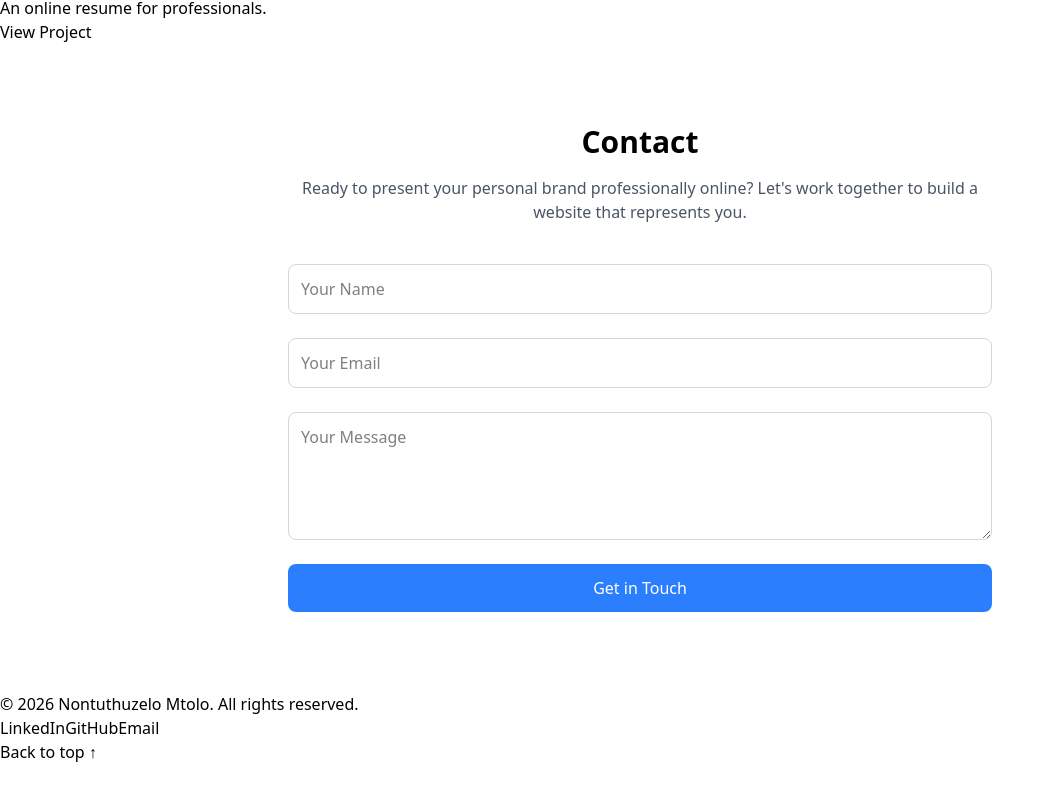
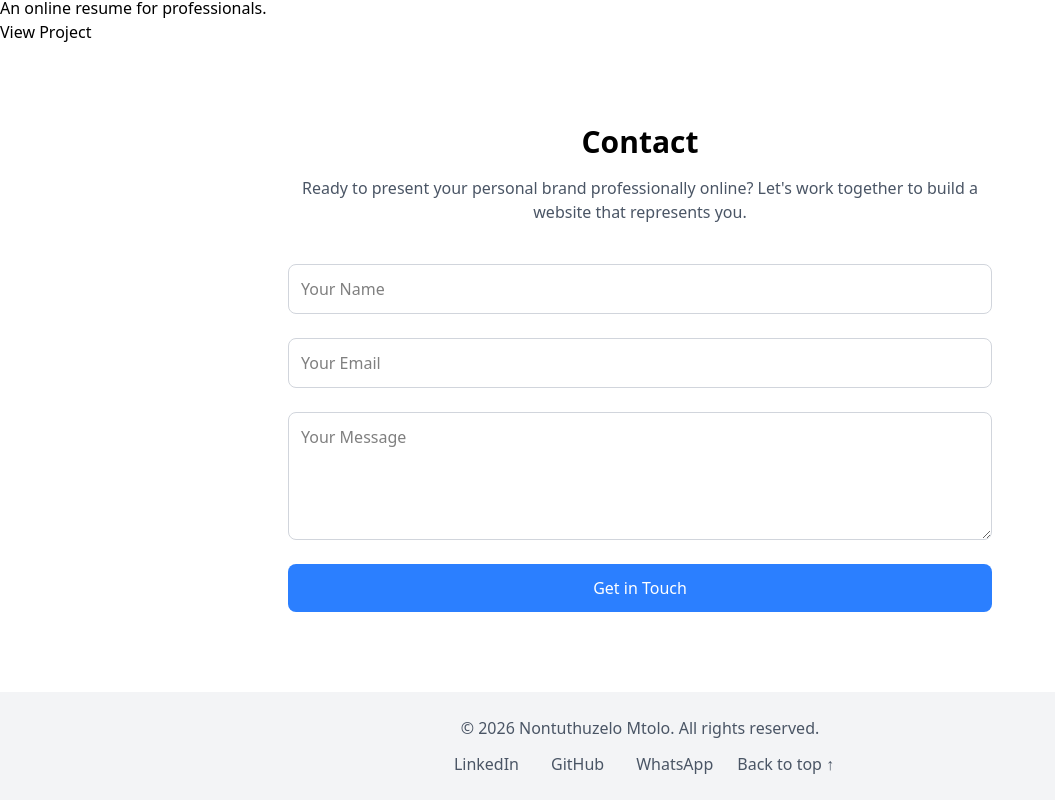
Before and after one commit to NontuthuzeloM24/Nontuthuzelo-Mtolo_Website, a React (Vite) app in the folder website/: page / in a window 1280 px wide. Shown: the part 2896-3696 px from the top of the page, without its empty margins (0-1055 px from the left). Before the commit the page ends 3660 px from the top, so only its background shows below. Built offline with nearby package versions, Linux system fonts and the light colour scheme.

Commit message:
Redesign Footer with improved layout and links
Updated the Footer component to use Tailwind CSS classes for better styling and layout. Updated the LinkedIn link, replaced the email link with a WhatsApp link, and adjusted the 'Back to top' anchor to reference '#Header'.

```diff
--- a/website/src/components/Footer.jsx
+++ b/website/src/components/Footer.jsx
@@ -1,15 +1,41 @@
 const Footer = () => {
-    return (
-        <footer>
-            &copy; {new Date().getFullYear()} Nontuthuzelo Mtolo. All rights reserved.
-            <div>
-                <a href="https://www.linkedin.com/in/nontuthuzelo-mtolo" target="_blank" rel="noopener noreferrer">LinkedIn</a>
-                <a href="https://github.com/NontuthuzeloM24" target="_blank" rel="noopener noreferrer">GitHub</a>
-                <a href="mailto:mtolonontuthuzelo4@gmail.com">Email</a>
-                <div><a href="#hero">Back to top ↑</a></div>
-            </div>
-        </footer>
-    );
+  return (
+    <footer className="bg-gray-100 text-center text-gray-600 py-6">
+      <p className="mb-3">
+        &copy; {new Date().getFullYear()} Nontuthuzelo Mtolo. All rights
+        reserved.
+      </p>
+      <div className="flex justify-center gap-4 flex-wrap">
+        <a
+          href="https://www.linkedin.com/in/nontuthuzelo-mtolo-877b34237"
+          target="_blank"
+          rel="noopener noreferrer"
+          className="mx-2 hover:text-blue-600"
+        >
+          LinkedIn
+        </a>
+        <a
+          href="https://github.com/NontuthuzeloM24"
+          target="_blank"
+          rel="noopener noreferrer"
+          className="mx-2 hover:text-gray-800"
+        >
+          GitHub
+        </a>
+        <a
+          href="https://wa.me/27751904180"
+          target="_blank"
+          rel="noopener noreferrer"
+          className="mx-2 hover:text-green-600"
+        >
+          WhatsApp
+        </a>
+        <div>
+          <a href="#Header">Back to top ↑</a>
+        </div>
+      </div>
+    </footer>
+  );
 };
 
 export default Footer;
```
